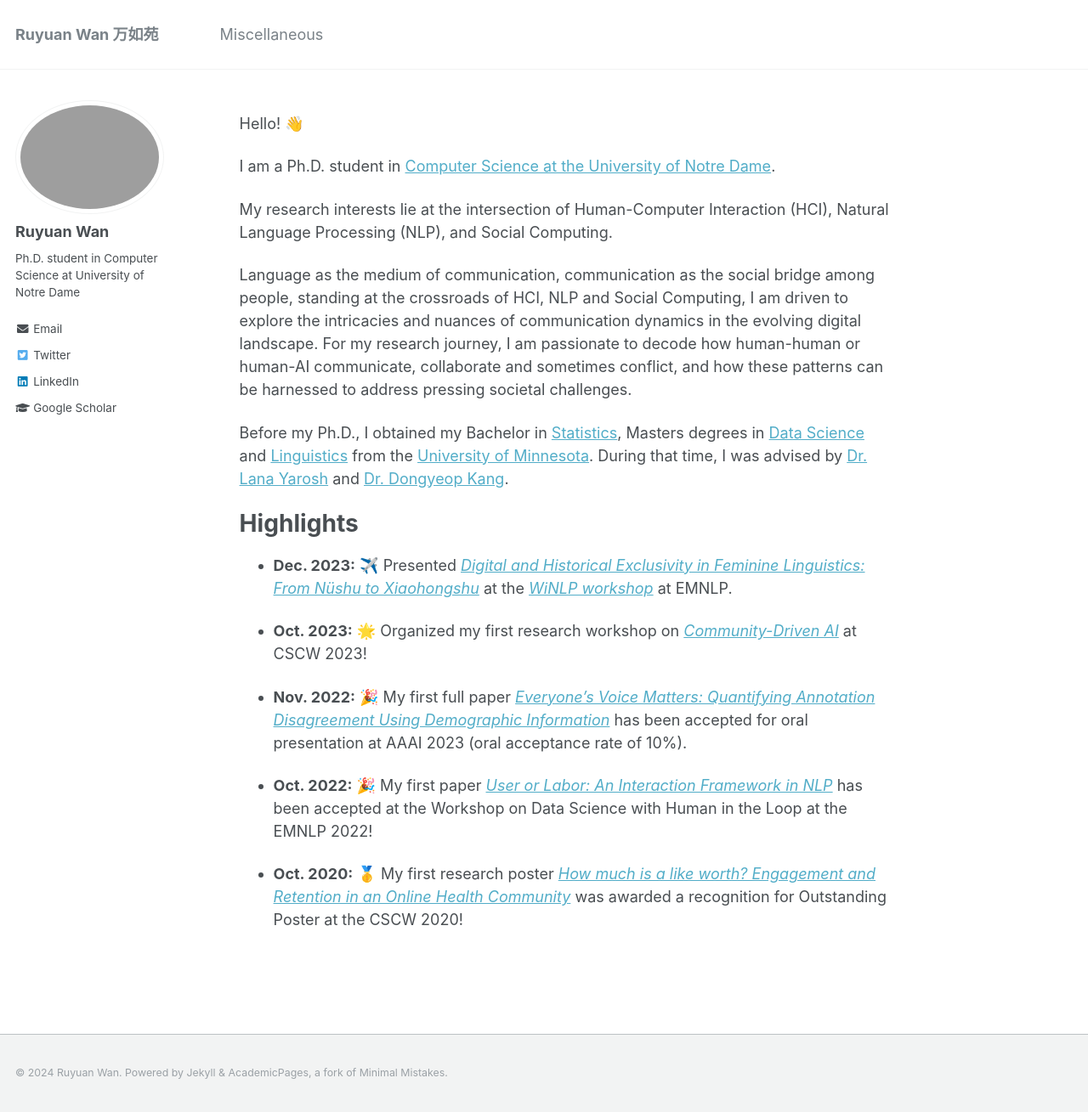
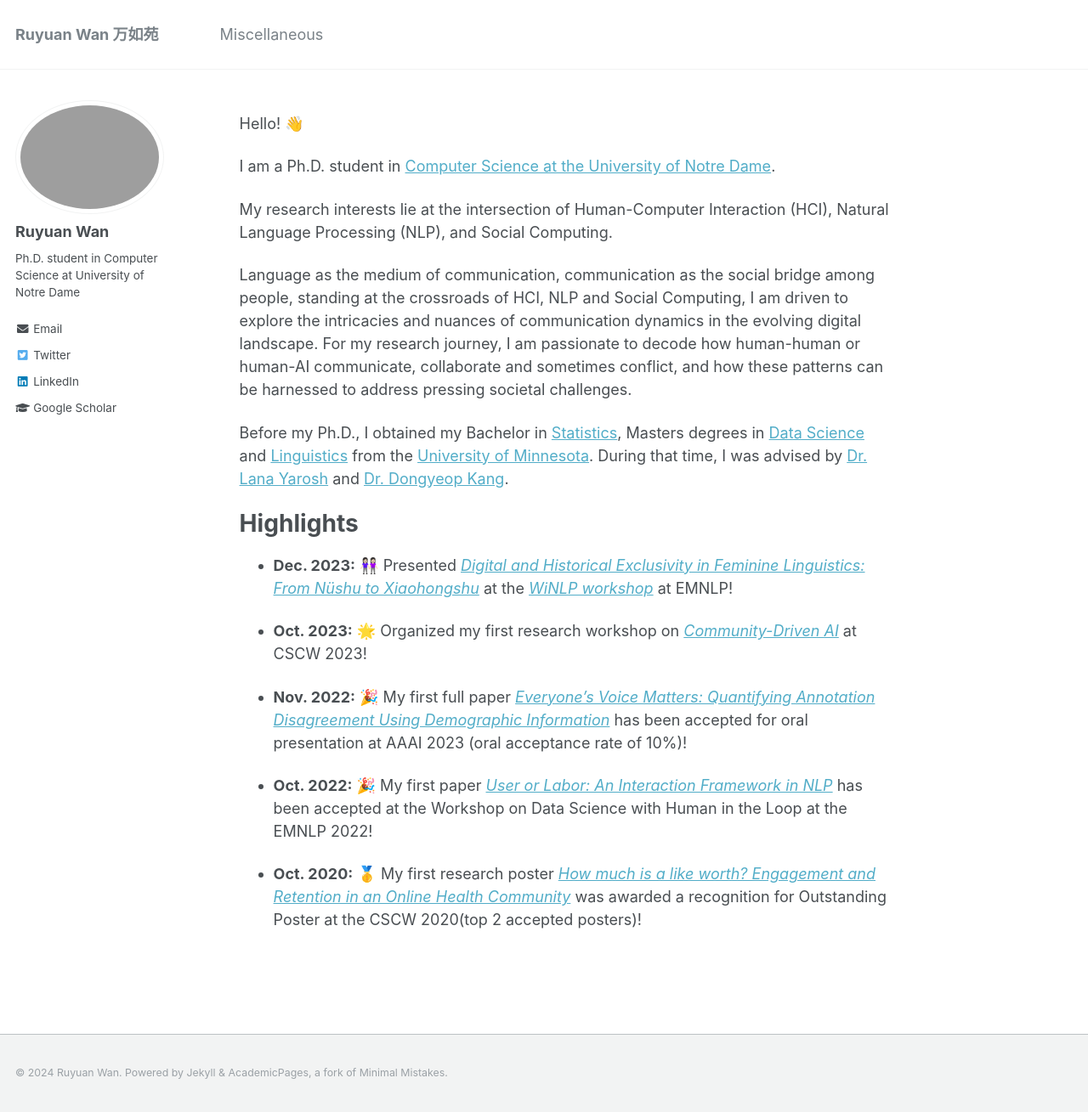
Before and after one commit to RuyuanWan/ruyuanwan.github.io, a Jekyll site: the page built from _pages/about.md, in a window 1280 px wide and 1309 px high. Shown: the whole window at 85% size. Built offline with Jekyll 4.4.1, drawn with Linux system fonts in a browser that asks for light colours.

Commit message:
Update about.md

```diff
--- a/_pages/about.md
+++ b/_pages/about.md
@@ -23,13 +23,13 @@
 
 Highlights
 ======
-* **Dec. 2023:** ✈️ Presented [*Digital and Historical Exclusivity in Feminine Linguistics: From Nüshu to Xiaohongshu*](https://ruyuanwan.github.io/files/WiNLP.pdf) at the [*WiNLP workshop*](https://www.winlp.org) at EMNLP.
+* **Dec. 2023:** 👭🏻 Presented [*Digital and Historical Exclusivity in Feminine Linguistics: From Nüshu to Xiaohongshu*](https://ruyuanwan.github.io/files/WiNLP.pdf) at the [*WiNLP workshop*](https://www.winlp.org) at EMNLP!
 
 * **Oct. 2023:** 🌟 Organized my first research workshop on [*Community-Driven AI*](https://sites.google.com/nd.edu/community-ai-cscw-2023/home?authuser=0) at CSCW 2023!
 
-* **Nov. 2022:** 🎉 My first full paper [*Everyone's Voice Matters: Quantifying Annotation Disagreement Using Demographic Information*](https://arxiv.org/pdf/2301.05036v1.pdf) has been accepted for oral presentation at AAAI 2023 (oral acceptance rate of 10%). <br/>
+* **Nov. 2022:** 🎉 My first full paper [*Everyone's Voice Matters: Quantifying Annotation Disagreement Using Demographic Information*](https://arxiv.org/pdf/2301.05036v1.pdf) has been accepted for oral presentation at AAAI 2023 (oral acceptance rate of 10%)! <br/>
 
 * **Oct. 2022:** 🎉 My first paper [*User or Labor: An Interaction Framework in NLP*](https://arxiv.org/abs/2211.01553) has been accepted at the Workshop on Data Science with Human in the Loop at the EMNLP 2022!<br/>
 
 
-* **Oct. 2020:** 🥇 My first research poster [*How much is a like worth? Engagement and Retention in an Online Health Community*](https://dl.acm.org/doi/abs/10.1145/3406865.3418320) was awarded a recognition for Outstanding Poster at the CSCW 2020!  <br/>
+* **Oct. 2020:** 🥇 My first research poster [*How much is a like worth? Engagement and Retention in an Online Health Community*](https://dl.acm.org/doi/abs/10.1145/3406865.3418320) was awarded a recognition for Outstanding Poster at the CSCW 2020(top 2 accepted posters)!  <br/>
```
